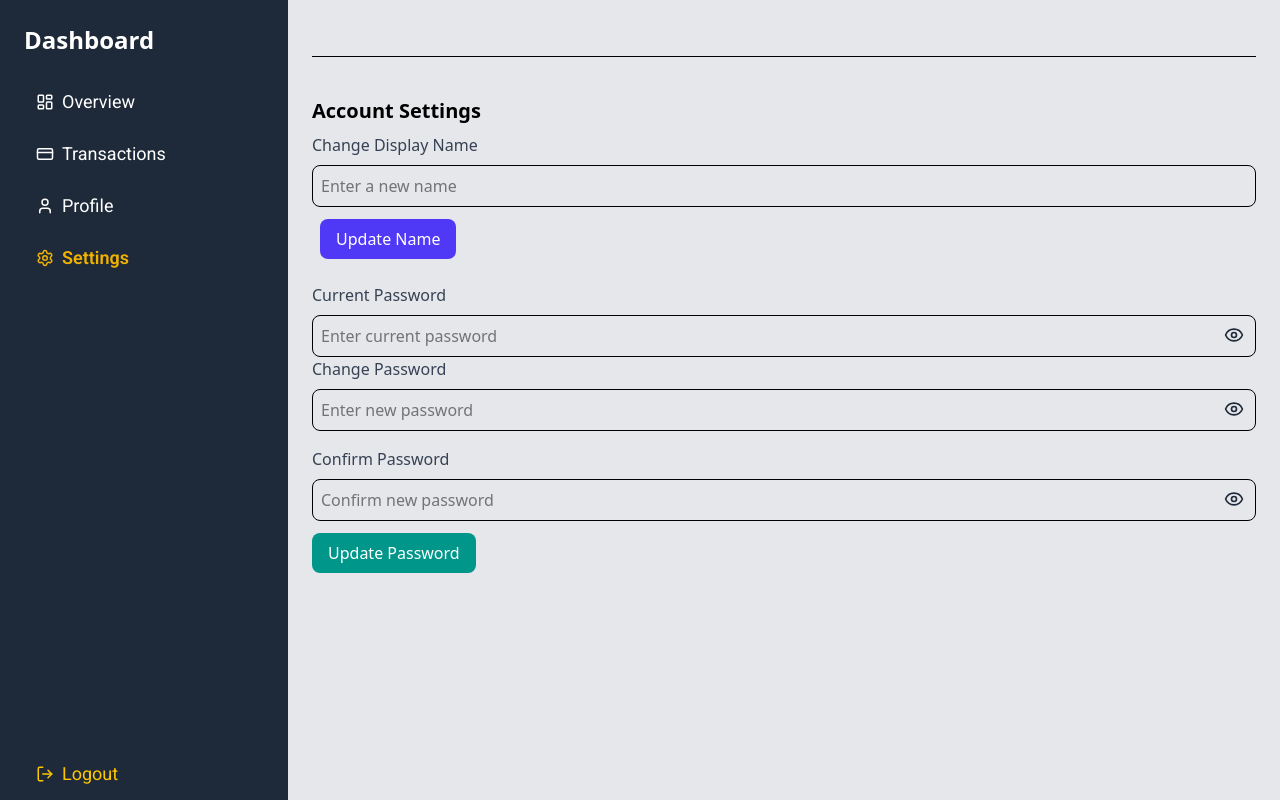
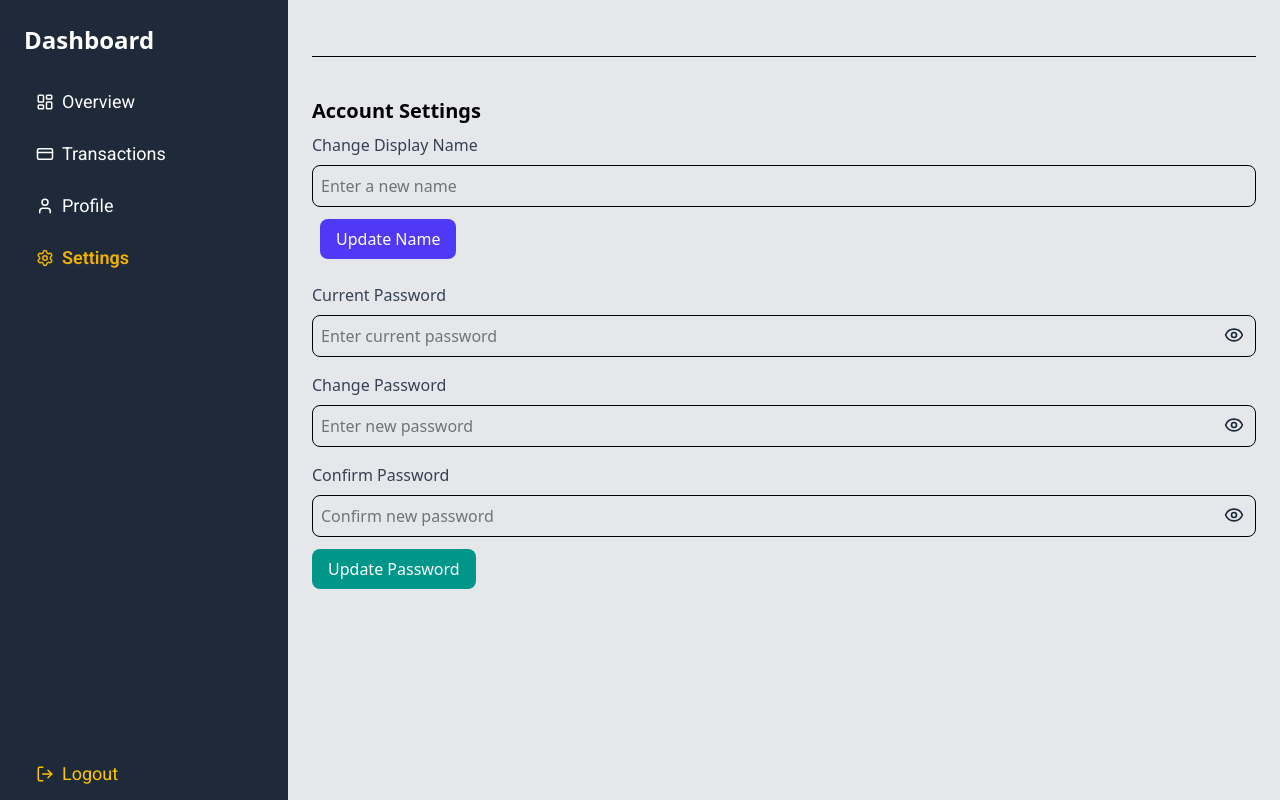
Before and after one commit to onaolapomay/Globalpay, a React (Vite) app: page /dashboard/settings in a window 1280 px wide. Built offline with nearby package versions, Linux system fonts and the light colour scheme; no server answers; sample sign-in values are in the browser's storage; a web font is replaced by a local one.

Commit message:
your message update

```diff
--- a/src/pages/Dashboard/Settings.jsx
+++ b/src/pages/Dashboard/Settings.jsx
@@ -119,7 +119,7 @@ const Settings = () => {
                     </div>
             </div>
 
-            <div>
+            <div className='mt-4'>
                 <label className='block text-gray-700 font-medium mb-2'>Change Password</label>
                 <div className='relative'>
                     <input type={showPassword ? "text" : "password"}
```
